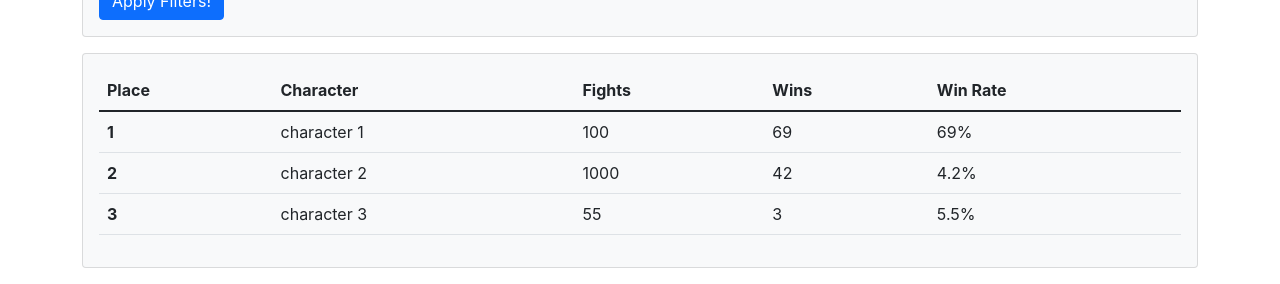
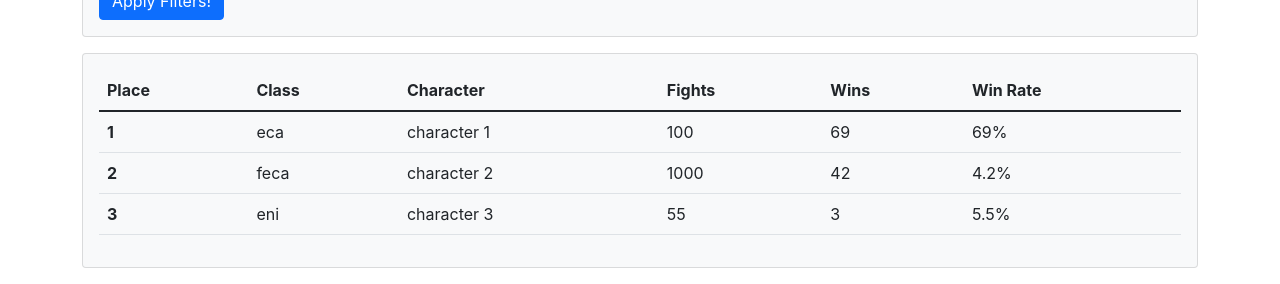
Before and after one commit to melchj/DofusEye, a React (Create React App) app in the folder client/: page /leaderboard in a window 1280 px wide. Shown: the part 491-775 px from the top of the page. Built offline with nearby package versions, Linux system fonts and the light colour scheme; no server answers.

Commit message:
CLIENT: leaderboardtable.js: added column for class

```diff
--- a/client/src/components/LeaderboardTable.js
+++ b/client/src/components/LeaderboardTable.js
@@ -8,6 +8,7 @@ const LeaderboardTable = (props) => {
                 <thead>
                     <tr>
                         <th scope='col'>Place</th>
+                        <th scope='col'>Class</th>
                         <th scope='col'>Character</th>
                         <th scope='col'>Fights</th>
                         <th scope='col'>Wins</th>
@@ -17,6 +18,7 @@ const LeaderboardTable = (props) => {
                 <tbody>
                     <tr>
                         <th scope='row'>1</th>
+                        <td>eca</td>
                         <td>character 1</td>
                         <td>100</td>
                         <td>69</td>
@@ -24,6 +26,7 @@ const LeaderboardTable = (props) => {
                     </tr>
                     <tr>
                         <th scope='row'>2</th>
+                        <td>feca</td>
                         <td>character 2</td>
                         <td>1000</td>
                         <td>42</td>
@@ -31,6 +34,7 @@ const LeaderboardTable = (props) => {
                     </tr>
                     <tr>
                         <th scope='row'>3</th>
+                        <td>eni</td>
                         <td>character 3</td>
                         <td>55</td>
                         <td>3</td>
```
